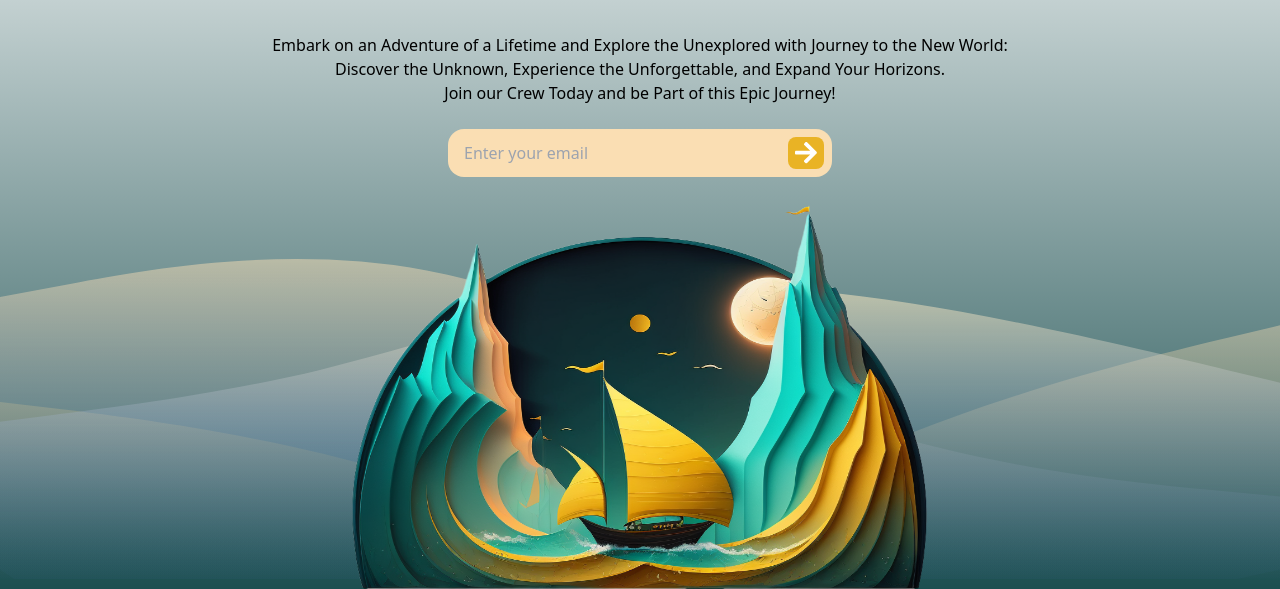
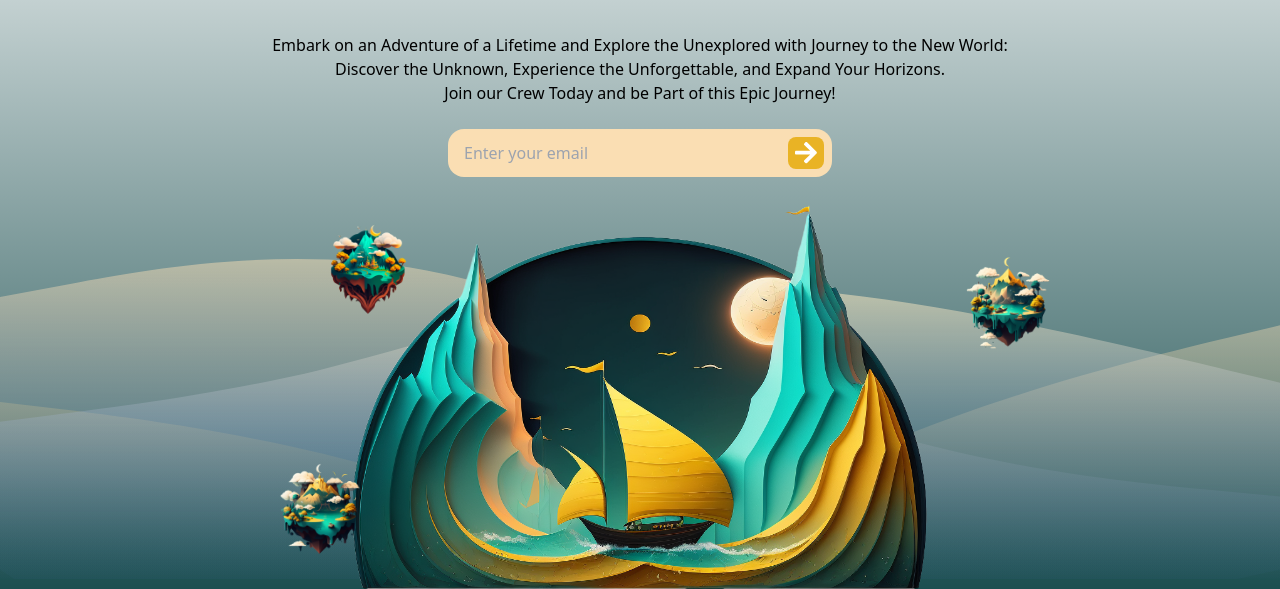
Before and after one commit to vargasmesh/new-world-journey, a website built with Vite: page index.html in a window 1280 px wide. Shown: the part 211-800 px from the top of the page. Built offline with nearby package versions, Linux system fonts and the light colour scheme.

Commit message:
Feat: Add floating islands

```diff
--- a/index.html
+++ b/index.html
@@ -66,8 +66,20 @@
       <div class="relative">
         <div class="absolute inset-0 flex justify-center items-center">
           <img
+            src="/island1.png"
+            class="z-50 h-28 md:-translate-x-40 md:-translate-y-40 -translate-x-32 -translate-y-40"
+          />
+          <img
+            src="/island2.png"
+            class="z-50 h-28 md:-translate-x-80 xl:translate-y-20 -translate-x-48 translate-y-0"
+          />
+          <img
+            src="/island3.png"
+            class="z-50 h-28 md:translate-x-64 md:-translate-y-32 translate-x-24 -translate-y-40"
+          />
+          <img
             src="/hero.png"
-            class="absolute z-50 bottom-0 w-1/2 max-h-96 max-w-xl min-h-[16rem] min-w-[24rem]"
+            class="absolute z-10 bottom-0 w-1/2 max-h-96 max-w-xl min-h-[16rem] min-w-[24rem]"
           />
         </div>
         <div class="overflow-x-clip">
```
